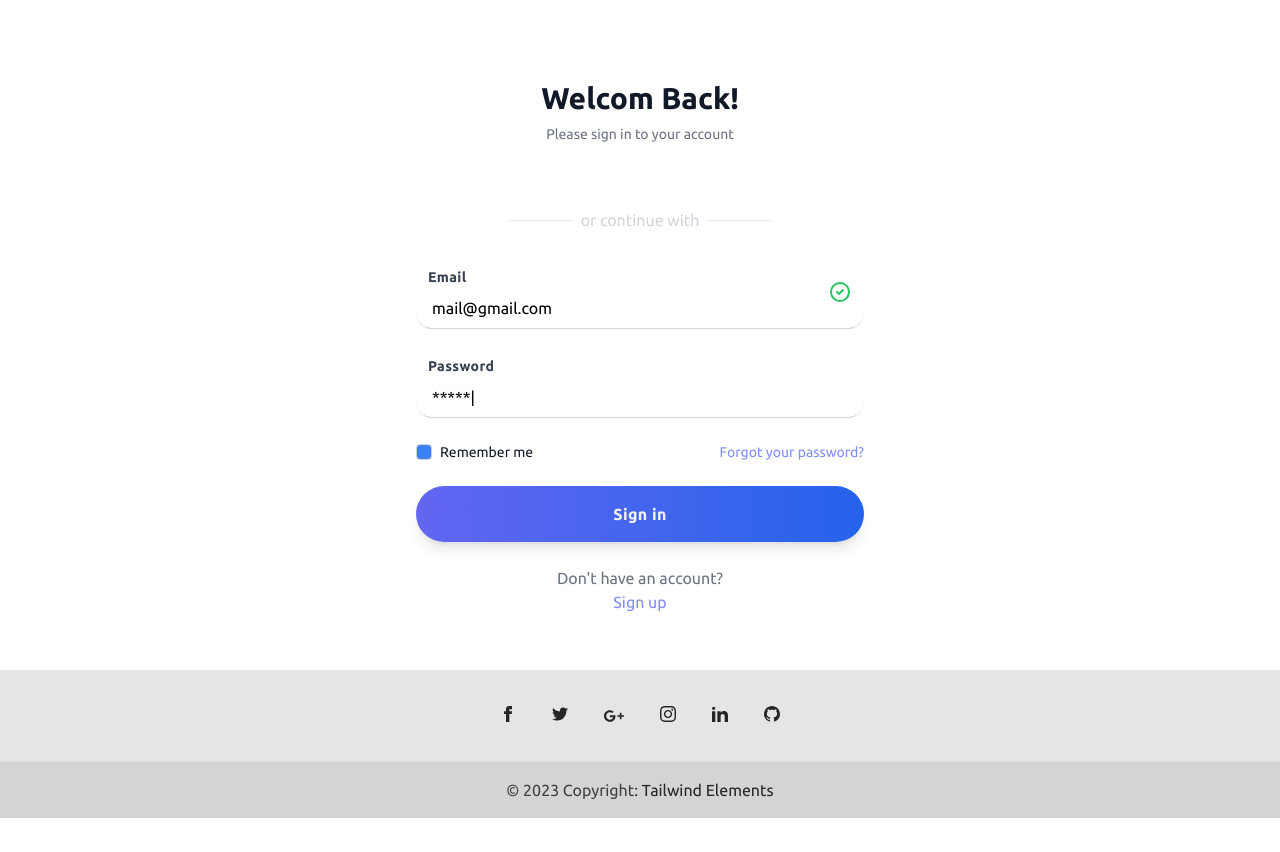
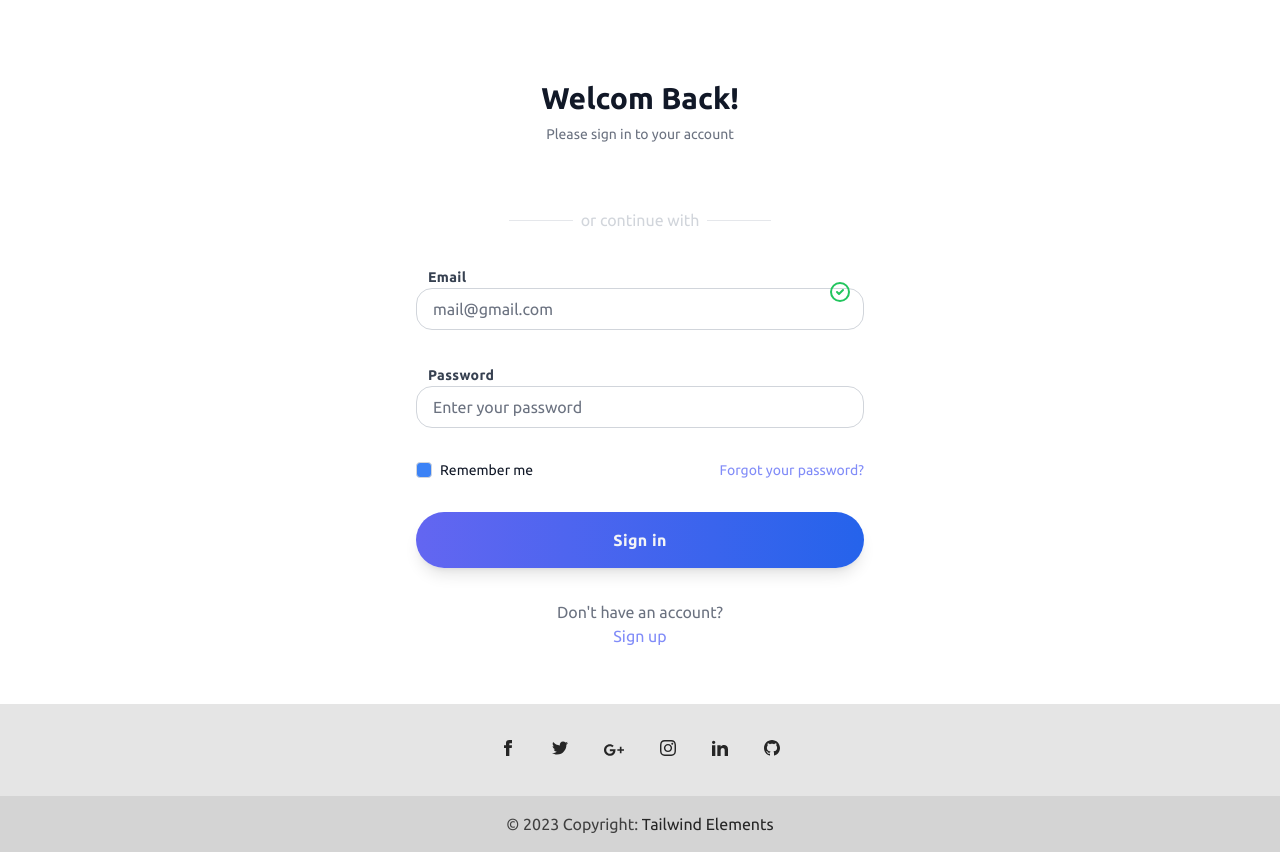
Before and after one commit to navodRathnayake/Pet-Shop-Vue-Assignment, a Vue app: page /login in a window 1280 px wide. Before the commit the page ends 818 px from the top, so only its background shows below. Built offline with nearby package versions, Linux system fonts and the light colour scheme; no server answers.

Commit message:
added login logic with firebase

```diff
--- a/src/views/LoginView.vue
+++ b/src/views/LoginView.vue
@@ -1,4 +1,4 @@
-<template>
+<!-- <template>
     <div class="lg: justify-center lg: items-center lg:flex md:flex md:items-center md:justify-center w-full sm:w-auto md:h-full w-2/5 p-8  md:p-10 lg:p-14 sm:rounded-lg md:rounded-none bg-white w-[100vw]">
         <div class="max-w-md w-full space-y-8">
           <div class="text-center">
@@ -15,7 +15,7 @@
             <span class="text-gray-300 font-normal">or continue with</span>
             <span class="h-px w-16 bg-gray-200"></span>
           </div>
-          <form class="mt-8 space-y-6" action="#" method="POST">
+          <form class="mt-8 space-y-6">
             <input type="hidden" name="remember" value="true">
             <div class="relative">
               <div class="absolute right-3 mt-4"><svg xmlns="http://www.w3.org/2000/svg" class="h-6 w-6 text-green-500"
@@ -27,7 +27,7 @@
               <label class="ml-3 text-sm font-bold text-gray-700 tracking-wide">Email</label>
               <input
                 class=" w-full text-base px-4 py-2 border-b border-gray-300 focus:outline-none rounded-2xl focus:border-indigo-500"
-                type="" placeholder="mail@gmail.com" value="mail@gmail.com">
+                type="" placeholder="mail@gmail.com"  v-model="email">
             </div>
             <div class="mt-8 content-center">
               <label class="ml-3 text-sm font-bold text-gray-700 tracking-wide">
@@ -35,7 +35,7 @@
               </label>
               <input
                 class="w-full content-center text-base px-4 py-2 border-b rounded-2xl border-gray-300 focus:outline-none focus:border-indigo-500"
-                type="" placeholder="Enter your password" value="*****|">
+                type="" placeholder="Enter your password"  v-model="password">
             </div>
             <div class="flex items-center justify-between">
               <div class="flex items-center">
@@ -52,8 +52,8 @@
               </div>
             </div>
             <div>
-              <button type="submit"
-                class="w-full flex justify-center bg-gradient-to-r from-indigo-500 to-blue-600  hover:bg-gradient-to-l hover:from-blue-500 hover:to-indigo-600 text-gray-100 p-4  rounded-full tracking-wide font-semibold  shadow-lg cursor-pointer transition ease-in duration-500">
+              <button type=""
+                class="w-full flex justify-center bg-gradient-to-r from-indigo-500 to-blue-600  hover:bg-gradient-to-l hover:from-blue-500 hover:to-indigo-600 text-gray-100 p-4  rounded-full tracking-wide font-semibold  shadow-lg cursor-pointer transition ease-in duration-500" @click="signin">
                 Sign in
               </button>
             </div>
@@ -63,8 +63,160 @@
                 class="text-indigo-400 hover:text-blue-500 no-underline hover:underline cursor-pointer transition ease-in duration-300">Sign
                 up</a>
             </p>
+            <p v-if="errMsg">{{ errMsg }}</p>
           </form>
         </div>
       </div>
+</template> -->
 
+<template>
+  <div id="LoginComponent">
+    <div v-if="!authenticated">
+      <div class="lg: justify-center lg: items-center lg:flex md:flex md:items-center md:justify-center w-full sm:w-auto md:h-full w-2/5 p-8  md:p-10 lg:p-14 sm:rounded-lg md:rounded-none bg-white w-[100vw]">
+        <div class="max-w-md w-full space-y-8">
+          <div class="text-center">
+            <h2 class="mt-6 text-3xl font-bold text-gray-900">
+              Welcom Back!
+            </h2>
+            <p class="mt-2 text-sm text-gray-500">Please sign in to your account</p>
+          </div>
+          <div class="flex flex-row justify-center items-center space-x-3">
+
+          </div>
+          <div class="flex items-center justify-center space-x-2">
+            <span class="h-px w-16 bg-gray-200"></span>
+            <span class="text-gray-300 font-normal">or continue with</span>
+            <span class="h-px w-16 bg-gray-200"></span>
+          </div>
+            <input type="hidden" name="remember" value="true">
+            <div class="relative">
+              <div class="absolute right-3 mt-4"><svg xmlns="http://www.w3.org/2000/svg" class="h-6 w-6 text-green-500"
+                  fill="none" viewBox="0 0 24 24" stroke="currentColor">
+                  <path stroke-linecap="round" stroke-linejoin="round" stroke-width="2"
+                    d="M9 12l2 2 4-4m6 2a9 9 0 11-18 0 9 9 0 0118 0z"></path>
+                </svg>
+              </div>
+              <label class="ml-3 text-sm font-bold text-gray-700 tracking-wide">Email</label>
+              <input
+                class=" w-full text-base px-4 py-2 border-b border-gray-300 focus:outline-none rounded-2xl focus:border-indigo-500"
+                type="email" placeholder="mail@gmail.com"  v-model="email">
+            </div>
+            <div class="mt-8 content-center">
+              <label class="ml-3 text-sm font-bold text-gray-700 tracking-wide">
+                Password
+              </label>
+              <input
+                class="w-full content-center text-base px-4 py-2 border-b rounded-2xl border-gray-300 focus:outline-none focus:border-indigo-500"
+                type="password" placeholder="Enter your password"  v-model="password">
+            </div>
+            <div class="flex items-center justify-between">
+              <div class="flex items-center">
+                <input id="remember_me" name="remember_me" type="checkbox"
+                  class="h-4 w-4 bg-blue-500 focus:ring-blue-400 border-gray-300 rounded">
+                <label for="remember_me" class="ml-2 block text-sm text-gray-900">
+                  Remember me
+                </label>
+              </div>
+              <div class="text-sm">
+                <a href="#" class="text-indigo-400 hover:text-blue-500">
+                  Forgot your password?
+                </a>
+              </div>
+            </div>
+            <div>
+              <button type=""
+                class="w-full flex justify-center bg-gradient-to-r from-indigo-500 to-blue-600  hover:bg-gradient-to-l hover:from-blue-500 hover:to-indigo-600 text-gray-100 p-4  rounded-full tracking-wide font-semibold  shadow-lg cursor-pointer transition ease-in duration-500" @click="signin">
+                Sign in
+              </button>
+            </div>
+            <p class="flex flex-col items-center justify-center mt-10 text-center text-md text-gray-500">
+              <span>Don't have an account?</span>
+              <a href="/register"
+                class="text-indigo-400 hover:text-blue-500 no-underline hover:underline cursor-pointer transition ease-in duration-300">Sign
+                up</a>
+            </p>
+            <!-- <p v-if="errMsg">{{ errMsg }}</p> -->
+        </div>
+      </div>
+     </div>
+    <div v-if="authenticated">
+      <button @click="logout" class="myLogout">Logout</button>
+    </div>
+  </div>
 </template>
+
+<script>
+/* eslint-disable no-unused-vars */
+import { getAuth, onAuthStateChanged,signInWithEmailAndPassword, signOut } from "firebase/auth";
+import { useRouter } from "vue-router";
+
+export default {
+  name: "LoginBox",
+
+  data() {
+    return {
+      loggedIn: false,
+      email: "",
+      password: "",
+       router: useRouter(),
+      errMsg: "",
+      auth:getAuth()
+    };
+  },
+  mounted() {
+
+    const ref = this;
+  onAuthStateChanged(this.auth, (user) =>{
+      if (user) {
+        ref.loggedIn = true;
+      } else {
+        ref.loggedIn = false;
+      }
+    });
+  },
+  computed: {
+    authenticated() {
+      return this.loggedIn;
+    }
+  },
+  methods: {
+signin() {
+      signInWithEmailAndPassword(this.auth, this.email, this.password)
+        .then((data) => {
+          alert("Logged in");
+          this.router.push("/");
+        })
+        .catch((error) => {
+          console.log(error.code);
+          switch (error.code) {
+            case "auth/invalid-email":
+              this.errMsg = "Invalid Email";
+              alert("Invalid Email");
+              break;
+            case "auth/user-not-found":
+              this.errMsg = "No account with that email found";
+              alert("No account with that email found");
+              break;
+            case "auth/wrong-password":
+              this.errMsg = "Password incorrect";
+              alert("Password incorrect");
+              break;
+            default:
+              this.errMsg = "Email or password was incorrect";
+              alert("Email or password was incorrect");
+              break;
+          }
+        });
+    },
+    logout() {
+
+  signOut(this.auth).then(() => {
+          this.loggedIn = false;
+          this.email = "";
+          this.password = "";
+          this.router.push("/");
+        });
+    }
+  }
+};
+</script>
```
Also changed, not shown: src/views/RegisterView.vue (+2 -10 lines).
